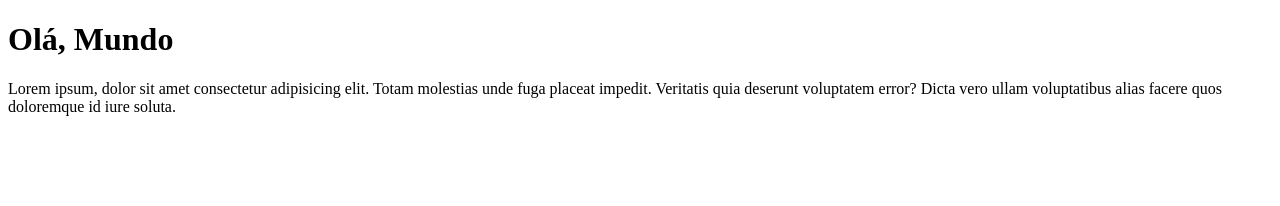
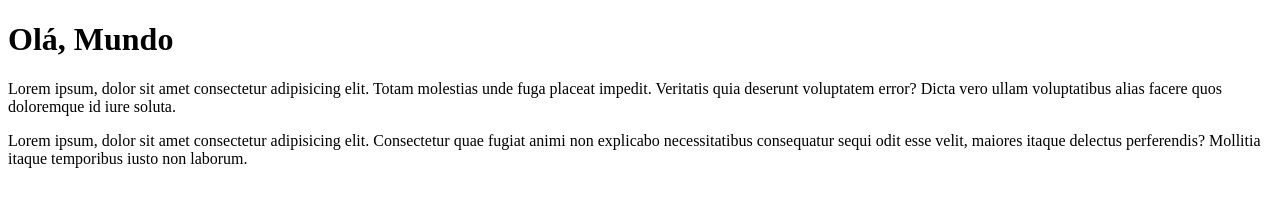
Before and after one commit to Rodrigojw2014/Ola-mundo, a plain HTML site: page site-exemplo/index.html in a window 1280 px wide. Drawn offline with Linux system fonts and the light colour scheme.

Commit message:
adicionei um paragráfo

```diff
--- a/site-exemplo/index.html
+++ b/site-exemplo/index.html
@@ -8,5 +8,6 @@
 <body>
     <h1>Olá, Mundo</h1>
     <p>Lorem ipsum, dolor sit amet consectetur adipisicing elit. Totam molestias unde fuga placeat impedit. Veritatis quia deserunt voluptatem error? Dicta vero ullam voluptatibus alias facere quos doloremque id iure soluta.</p>
+    <p>Lorem ipsum, dolor sit amet consectetur adipisicing elit. Consectetur quae fugiat animi non explicabo necessitatibus consequatur sequi odit esse velit, maiores itaque delectus perferendis? Mollitia itaque temporibus iusto non laborum.</p>
 </body>
 </html>
```
